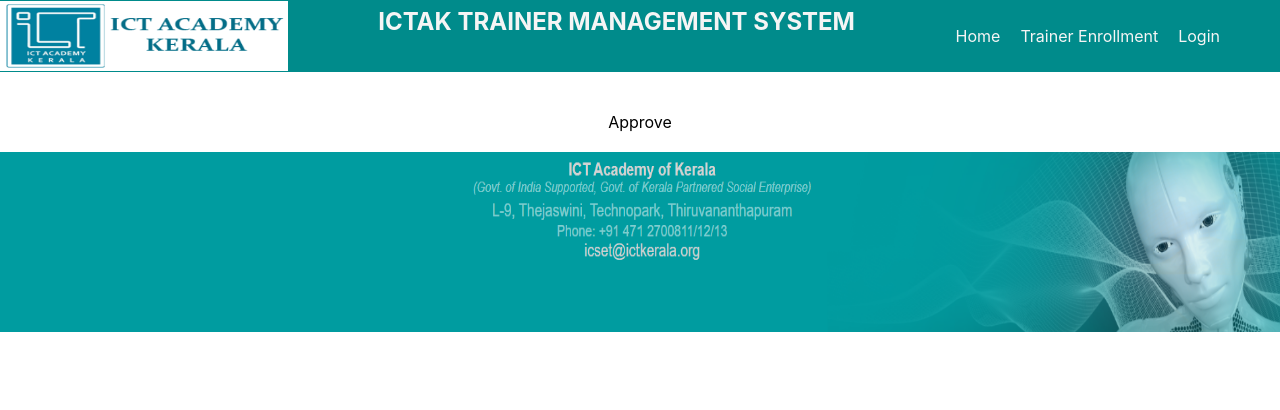
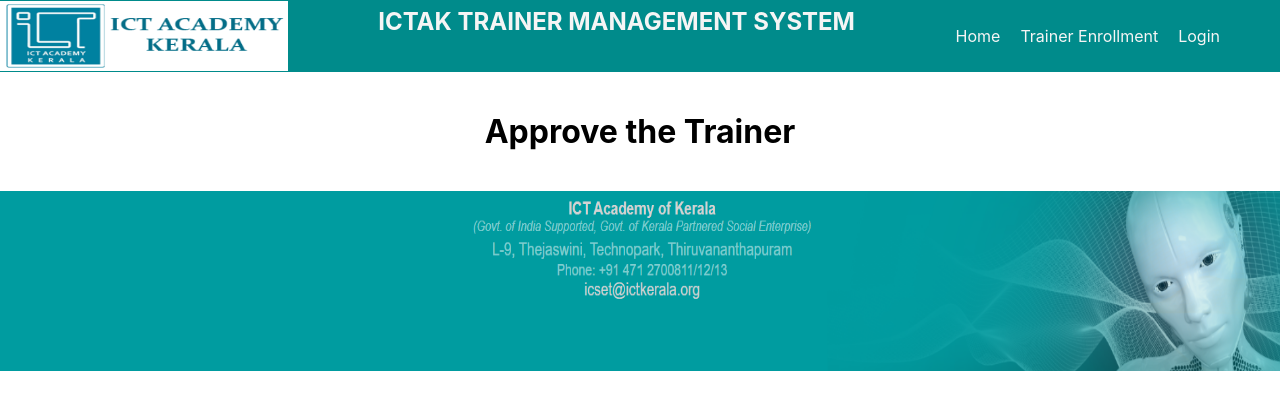
Before and after one commit to smithatom78/trainer-app-frontend, a React (Create React App) app: page /approve in a window 1280 px wide. Shown: the top 410 px of the page. Built offline with nearby package versions, Linux system fonts and the light colour scheme.

Commit message:
commit on march6

```diff
--- a/src/components/admin/Approve.js
+++ b/src/components/admin/Approve.js
@@ -2,6 +2,6 @@
 
 export const Approve = () => {
   return (
-    <div> <br/>    Approve <br/>     <br/>    </div>
+    <div> <br/> <h1>Approve  the Trainer</h1>   <br/>     <br/>    </div>
   )
 }
--- a/src/components/admin/AssignCourse.js
+++ b/src/components/admin/AssignCourse.js
@@ -3,7 +3,7 @@
 export const AssignCourse = () => {
   return (
     <div>
-       <br/>
-        Assign Courses <br/>     <br/>    </div>
+       <br/>      <h1>  Schedules</h1>
+       <br/>     <br/>    </div>
   )
 }
--- a/src/components/admin/SearchTrainer.js
+++ b/src/components/admin/SearchTrainer.js
@@ -2,6 +2,6 @@
 
 export const SearchTrainer = () => {
   return (
-    <div> <br/>    SearchTrainer  <br/>     <br/>    </div>
+    <div> <br/>   <h1>Search Trainer  </h1> <br/>     <br/>    </div>
   )
 }
```
